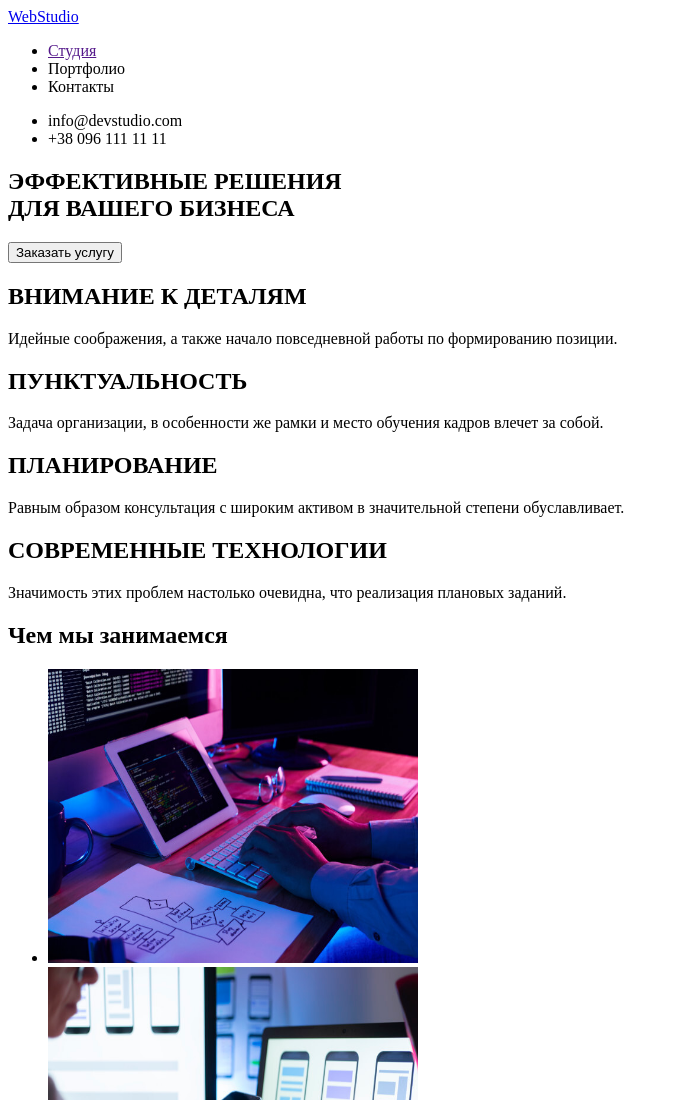
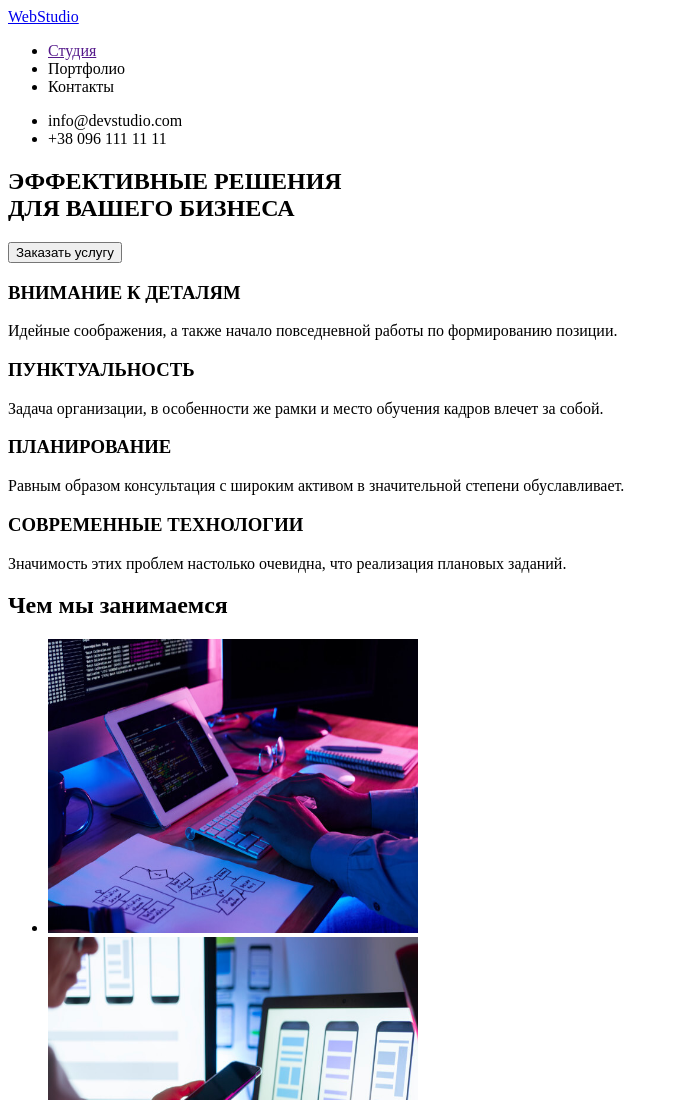
Before and after one commit to Kindville/goit-markup-hw-01, a plain HTML site: page index.html in a window 1280 px wide. Shown: the top 1100 px of the page, without its empty margins (0-679 px from the left). Drawn offline with Linux system fonts and the light colour scheme.

Commit message:
Добавлено розмітку вебстудії1
html

```diff
--- a/index.html
+++ b/index.html
@@ -34,13 +34,13 @@
     </section>
 
     <section>
-        <h2>ВНИМАНИЕ К ДЕТАЛЯМ</h2>
+        <h3>ВНИМАНИЕ К ДЕТАЛЯМ</h3>
         <p>Идейные соображения, а также начало повседневной работы по формированию позиции.</p>
-        <h2>ПУНКТУАЛЬНОСТЬ</h2>
+        <h3>ПУНКТУАЛЬНОСТЬ</h3>
         <p>Задача организации, в особенности же рамки и место обучения кадров влечет за собой.</p>
-        <h2>ПЛАНИРОВАНИЕ</h2>
+        <h3>ПЛАНИРОВАНИЕ</h3>
         <p>Равным образом консультация с широким активом в значительной степени обуславливает. </p>
-        <h2>СОВРЕМЕННЫЕ ТЕХНОЛОГИИ</h2>
+        <h3>СОВРЕМЕННЫЕ ТЕХНОЛОГИИ</h3>
         <p>Значимость этих проблем настолько очевидна, что реализация плановых заданий.</p>
     </section>
 
```
